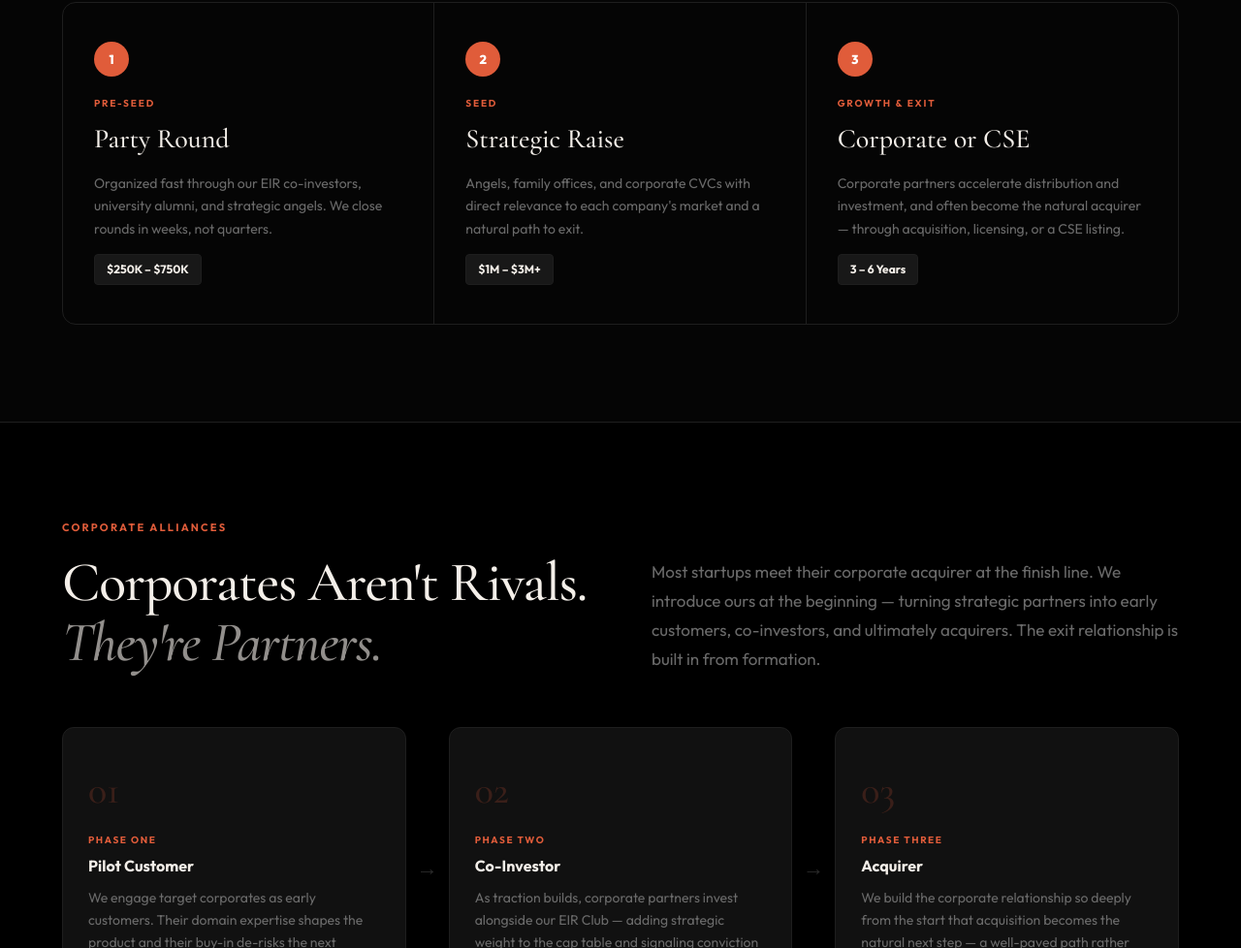
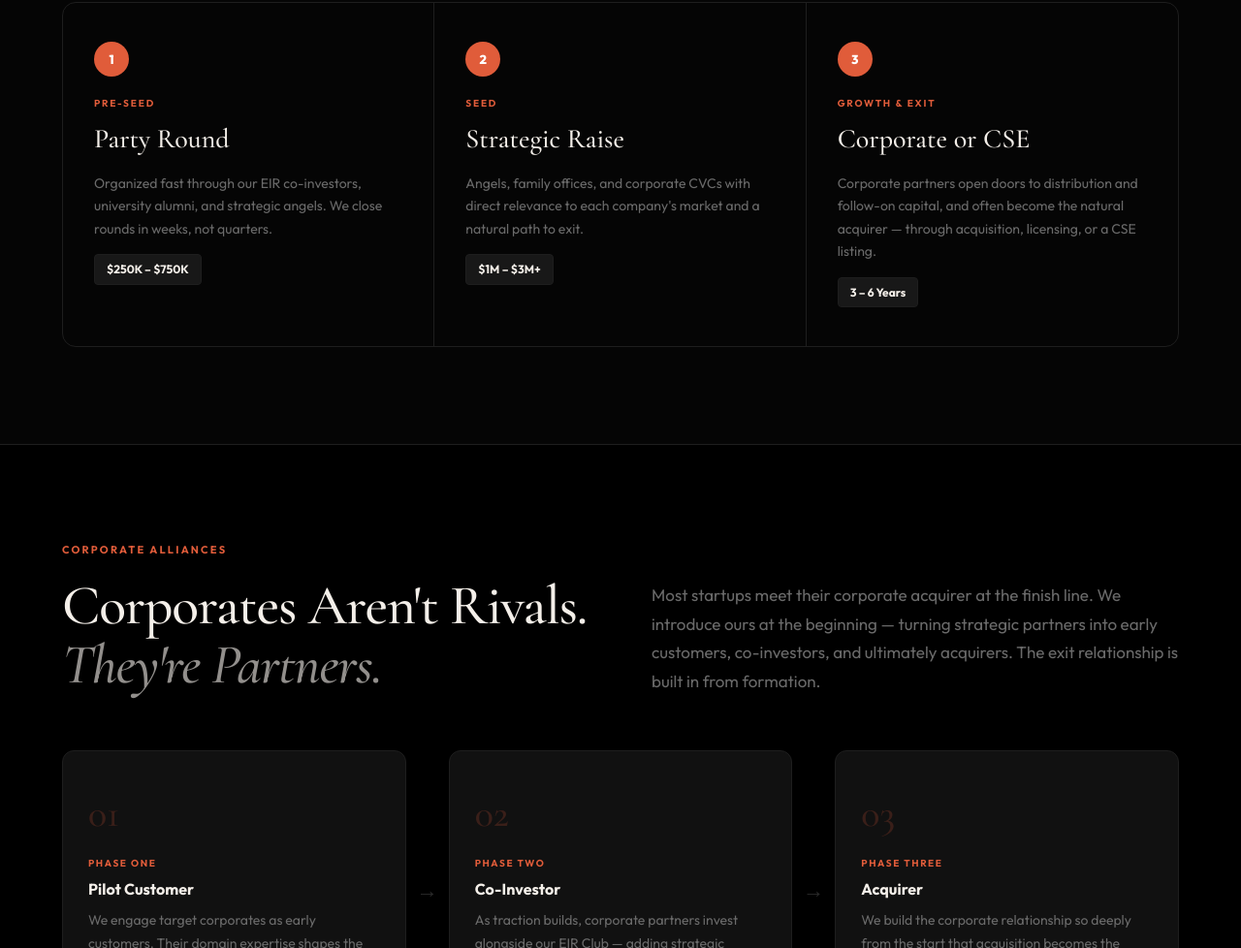
Before and after one commit to elen-bond/Moonshots, a plain HTML site: page index.html in a window 1280 px wide. Shown: the part 3824-4802 px from the top of the page at 97% size. Drawn offline with nearby package versions, Linux system fonts and the light colour scheme.

Commit message:
Add files via upload

```diff
--- a/index.html
+++ b/index.html
@@ -920,7 +920,7 @@
         </div>
         <span class="ft-label">Growth &amp; Exit</span>
         <div class="ft-title">Corporate or CSE</div>
-        <p class="ft-desc">Corporate partners accelerate distribution and investment, and often become the natural acquirer — through acquisition, licensing, or a CSE listing.</p>
+        <p class="ft-desc">Corporate partners open doors to distribution and follow-on capital, and often become the natural acquirer — through acquisition, licensing, or a CSE listing.</p>
         <span class="ft-pill">3 &ndash; 6 Years</span>
       </div>
     </div>
```
